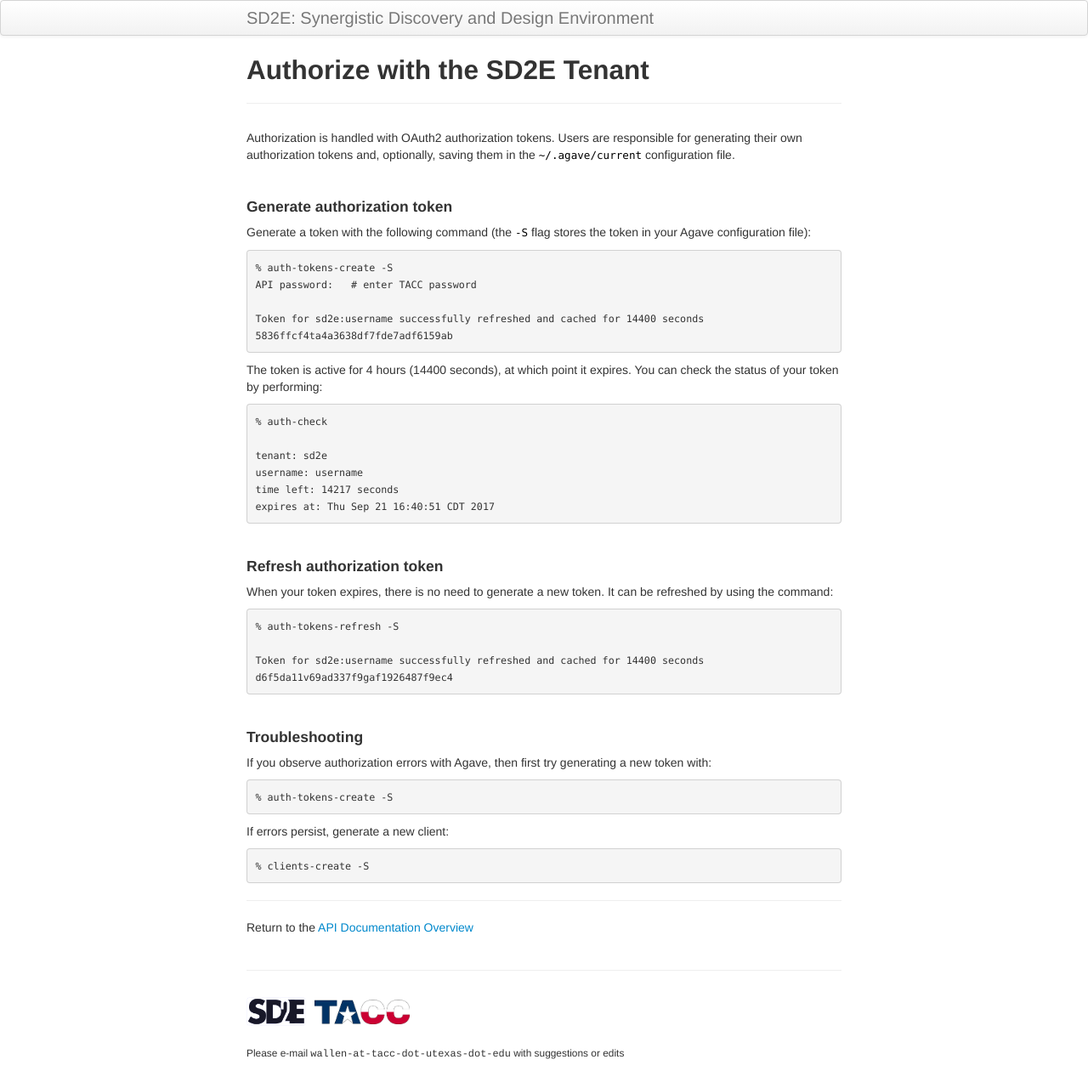
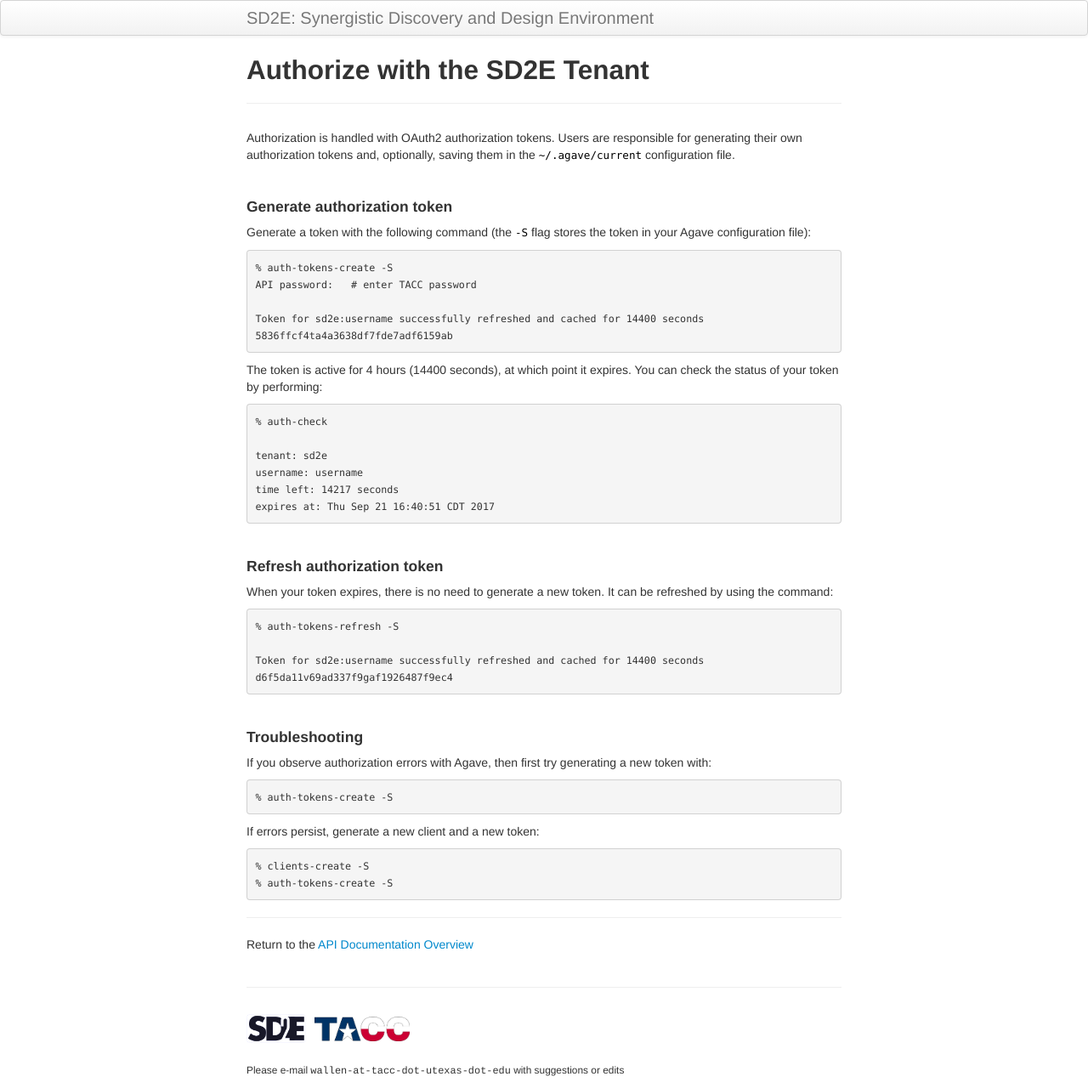
Before and after one commit to SD2E/api-user-guide, a Jekyll site: the page built from docs/01.authorization.md, in a window 1280 px wide. Shown: the whole page at 85% size. Built offline with Jekyll 4.4.1, drawn with Linux system fonts in a browser that asks for light colours.

Commit message:
minor clarification in troubleshooting section

````diff
--- a/docs/01.authorization.md
+++ b/docs/01.authorization.md
@@ -53,9 +53,10 @@ new token with:
 % auth-tokens-create -S
 ```
 
-If errors persist, generate a new client:
+If errors persist, generate a new client and a new token:
 ```
 % clients-create -S
+% auth-tokens-create -S
 ```
 
 ---
````
